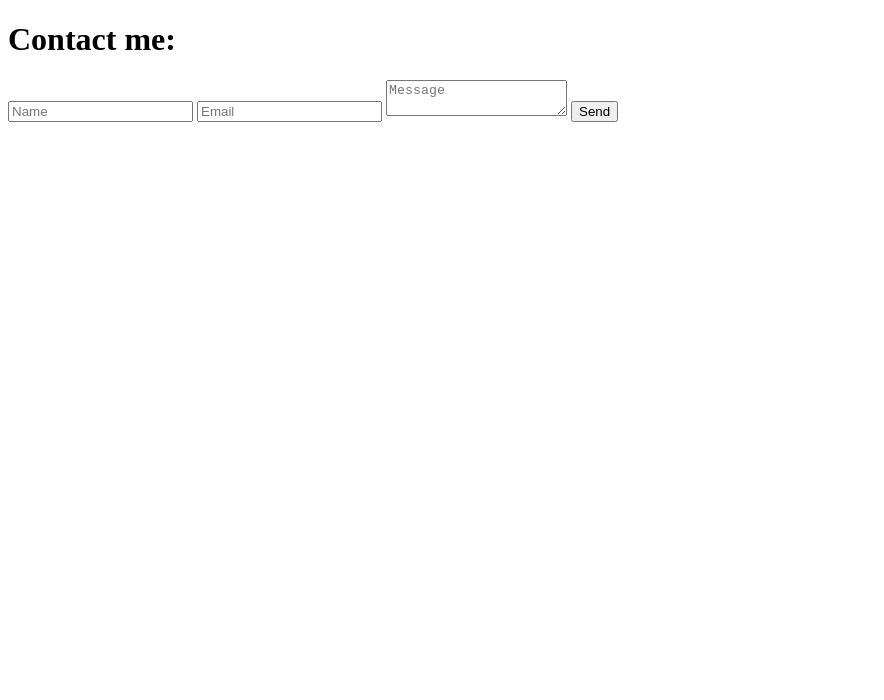
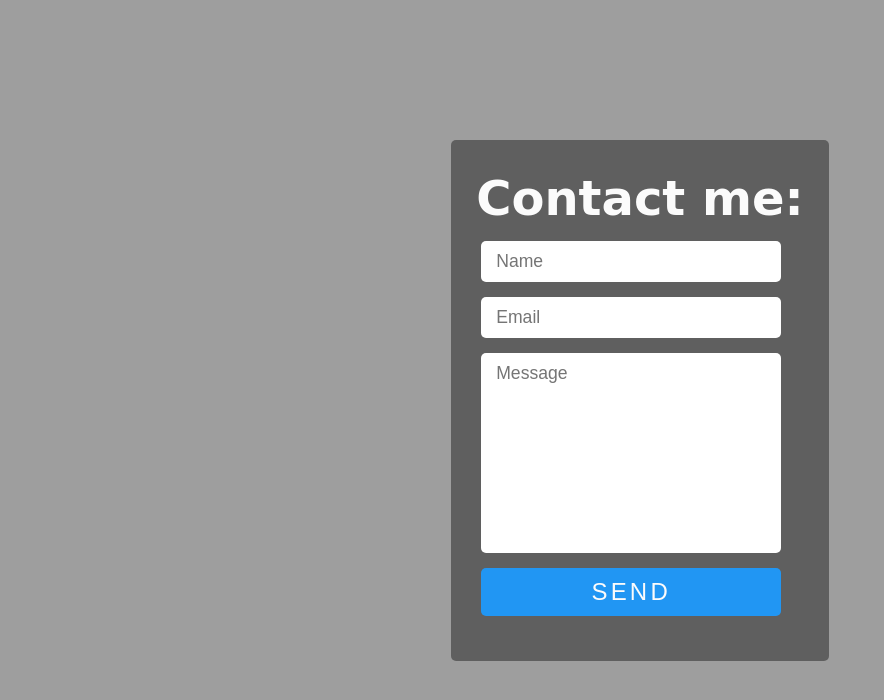
Before and after one commit to Veronika-Cheverdynska/html-contact-form, a plain HTML site: page index.html in a window 1280 px wide. Shown: the whole page, without its empty margins (0-884 px from the left). Drawn offline with Linux system fonts and the light colour scheme; the site is published under a folder, as on GitHub Pages, so addresses that start at the root find nothing.

Commit message:
Update index.html

```diff
--- a/index.html
+++ b/index.html
@@ -3,7 +3,7 @@
    <head>
       <meta charset='utf-8' />
       <title>HTML Contact Form</title>
-      <link rel='stylesheet' href='/styles.css'>
+      <link rel='stylesheet' href='./styles.css'>
    </head>
    <body>
       <form id='contact-form'>
```
